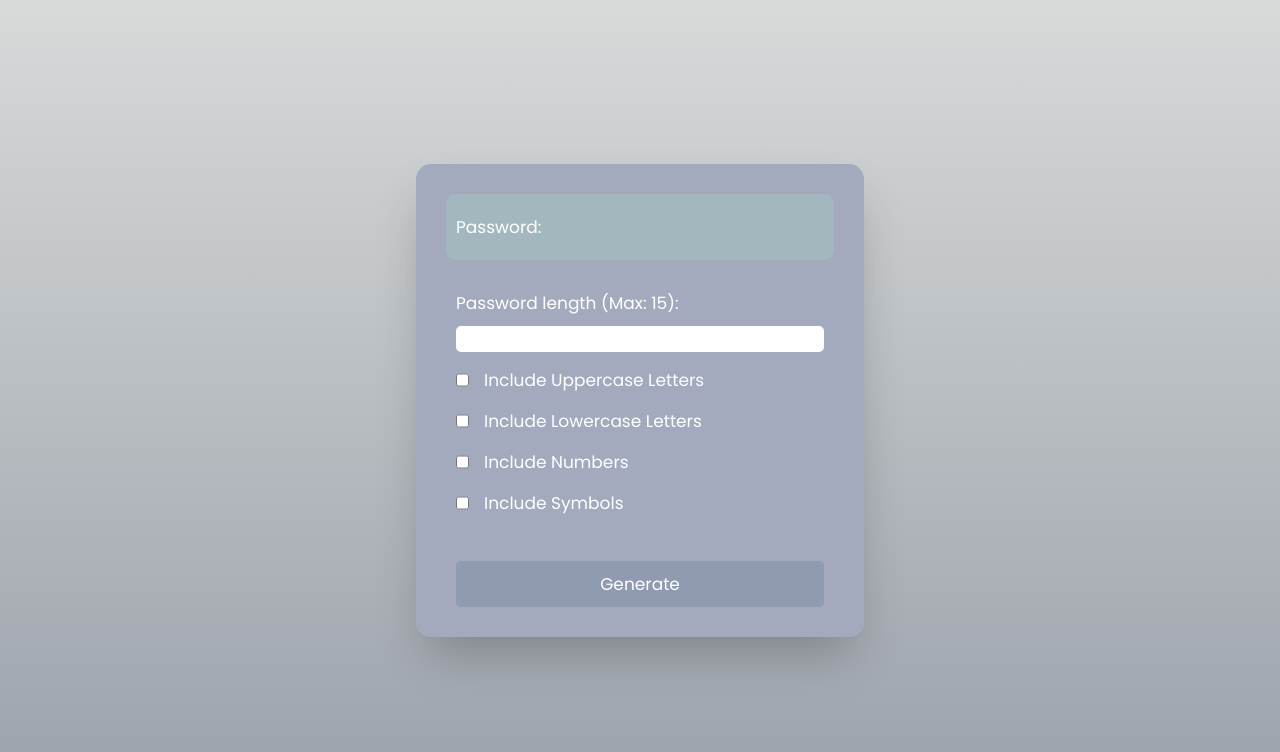
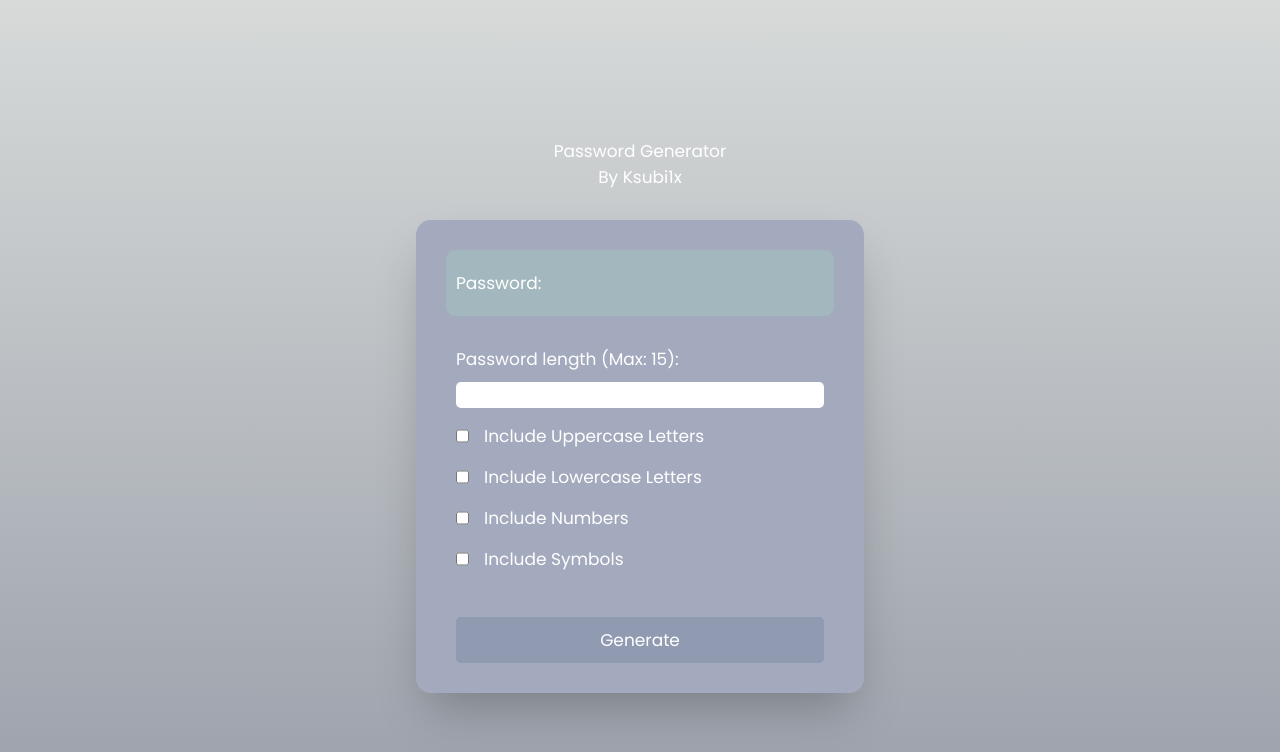
Before and after one commit to Ksubi1x/password-generator, a plain HTML site: page index.html in a window 1280 px wide. Drawn offline with Linux system fonts and the light colour scheme.

Commit message:
updated README

```diff
--- a/index.html
+++ b/index.html
@@ -11,6 +11,12 @@
 <body>
     <main class="wrapper">
         <div class="container">
+
+            <div class="title">
+                <h3>Password Generator</h3>
+                <p>By Ksubi1x</p>
+            </div>
+
             <section class="passwordGen">
 
                 <div class="result">
--- a/script.js
+++ b/script.js
@@ -5,7 +5,6 @@
 let lengthBox = document.getElementById('length')
 
 let genButton = document.getElementById('generate')
-
 
 let errorText = document.getElementById('error')
 
--- a/style.css
+++ b/style.css
@@ -20,6 +20,11 @@
 
 .container {
     width: 90%;
+}
+
+.title {
+    text-align: center;
+    margin: 30px 0px;
 }
 
 .passwordGen {
```
Also changed, not shown: 1 other file.
